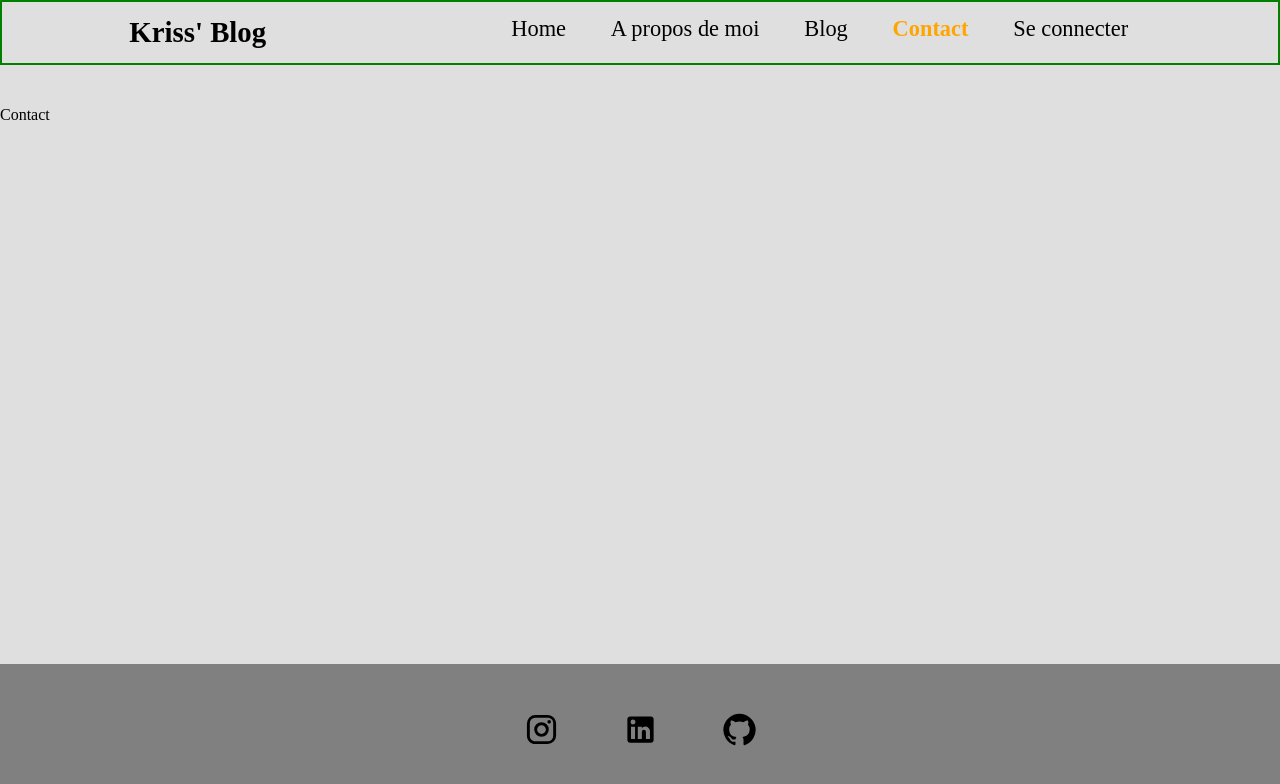
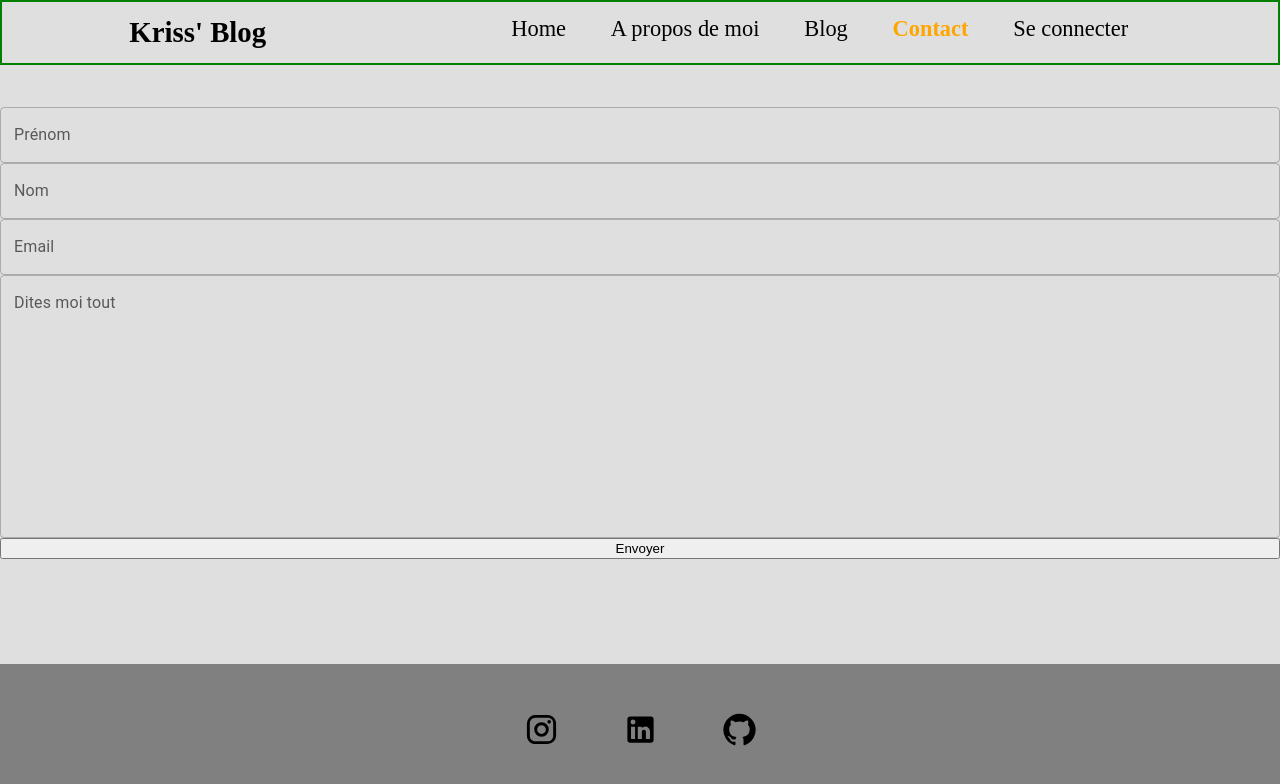
Before and after one commit to Kriss-Hanna/blog-react-ts, a React (Vite) app: page /contact in a window 1280 px wide. Shown: the top 784 px of the page. Built offline with nearby package versions, Linux system fonts and the light colour scheme.

Commit message:
add contact form

```diff
--- a/package.json
+++ b/package.json
@@ -17,6 +17,7 @@
     "axios": "^1.4.0",
     "react": "^18.2.0",
     "react-dom": "^18.2.0",
+    "react-hook-form": "^7.43.9",
     "react-router-dom": "^6.11.0",
     "sass": "^1.62.1"
   },
--- a/src/pages/Contact.tsx
+++ b/src/pages/Contact.tsx
@@ -1,9 +1,57 @@
-import React from 'react'
+import { useForm, SubmitHandler } from "react-hook-form";
+import { useState } from "react";
+import TextField from '@mui/material/TextField';
 
-function Contact() {
+interface FormData {
+  firstName: string;
+  lastName: string;
+  email: string;
+  message: string;
+}
+const Contact = () => {
+  const {
+    register,
+    handleSubmit,
+    formState: { errors }
+  } = useForm<FormData>();
+  const [isSubmitting, setIsSubmitting] = useState(false);
+
+  const onSubmit: SubmitHandler<FormData> = (data) => {
+    setIsSubmitting(true);
+    console.log(data);
+    setIsSubmitting(false);
+  };
+
   return (
-    <div>Contact</div>
-  )
-}
+    <form className="form-container" onSubmit={handleSubmit(onSubmit)}>
 
-export default Contact
+
+      <TextField id="outlined-basic" label="Prénom" variant="outlined" {...register("firstName", { required: true })}  />
+      {errors.firstName && <span>Ce champ est requis</span>}
+
+      <TextField id="outlined-basic" label="Nom" variant="outlined" {...register("lastName", { required: true })} />
+      {errors.lastName && <span>Ce champ est requis</span>}
+
+      <TextField id="outlined-basic" label="Email" variant="outlined"   type="email"
+        {...register("email", {
+          required: true,
+          pattern: /^[A-Z0-9._%+-]+@[A-Z0-9.-]+\.[A-Z]{2,}$/i
+        })} />
+      {errors.email && errors.email.type === "required" && (
+        <span>Ce champ est requis</span>
+      )}
+      {errors.email && errors.email.type === "pattern" && (
+        <span>Ce champ doit être une adresse email valide</span>
+      )}
+
+      <TextField multiline aria-multiline minRows={10}  label="Dites moi tout"  {...register("message", { required: true })} />
+      {errors.message && <span>Ce champ est requis</span>}
+
+      <button type="submit" disabled={isSubmitting}>
+        Envoyer
+      </button>
+    </form>
+  );
+};
+
+export default Contact;
--- a/src/pages/Home.tsx
+++ b/src/pages/Home.tsx
@@ -3,7 +3,7 @@
 function Home() {
   return (
     <div className="home-container">
-      <img src="https://images.pexels.com/photos/3861959/pexels-photo-3861959.jpeg?auto=compress&cs=tinysrgb&w=1260&h=750&dpr=1" alt="Homme faisant de la programmation" />
+      <img src="./img-home.jpg" alt="Homme faisant de la programmation" />
       <div>
         <h2>Lorem ipsum dolor, sit amet consectetur adipisicing elit.</h2>
         <p>Lorem ipsum dolor sit amet consectetur adipisicing elit. Animi sed repudiandae obcaecati nisi eveniet voluptatibus tempore ullam, illum magni necessitatibus molestiae? Vitae consectetur nisi, dolorum libero sapiente dolores! Impedit fugiat, consectetur dolores, iste, officia iusto doloremque nulla placeat quis dicta vitae vel quia. Nemo laudantium facere sed aut debitis quo ea dolores eum. Repudiandae enim deleniti voluptas voluptatem, maiores quo ad laborum officiis deserunt. Delectus quaerat laboriosam, quasi nisi culpa consequatur aliquid ab cumque magnam exercitationem possimus quam ullam cupiditate quo vel cum eum officiis nostrum! Dicta quod sint earum quasi neque, velit eligendi est natus eaque veritatis iste consectetur, ipsam culpa odio odit beatae esse harum vero obcaecati distinctio quaerat aperiam hic itaque. Porro, fuga nisi adipisci vel voluptatum aspernatur enim amet, illo quae est sed? Architecto magni placeat est alias exercitationem blanditiis, hic, porro harum nam qui pariatur assumenda suscipit aperiam sint rerum? Ad consequatur illo omnis veniam aperiam saepe animi, incidunt libero atque ex, reiciendis sapiente placeat natus at illum ipsa non, minima ullam dolorum. Laboriosam debitis atque quod nihil exercitationem quisquam accusamus magnam odio deleniti tempora facilis eveniet totam eos dicta eligendi dolores quibusdam, voluptatibus harum autem nostrum sapiente iusto eaque necessitatibus quidem. Esse, voluptate officiis!</p>
--- /dev/null
+++ b/src/styles/Contact.sass
@@ -0,0 +1,3 @@
+.form-container
+    display: flex
+    flex-direction: column
--- a/src/styles/Home.sass
+++ b/src/styles/Home.sass
@@ -3,6 +3,10 @@
     justify-content: space-evenly
     border: 2px solid red
     padding: 3rem
+
+    img
+        height: 40em
+        width: 30rem
 
     h2
         font-size: 2rem
--- a/src/styles/global.sass
+++ b/src/styles/global.sass
@@ -1,6 +1,7 @@
 @import "../styles/Navbar"
 @import "../styles/Footer"
 @import "../styles/Home"
+@import "../styles/Contact"
 
 body
     background-color: #DFDFDF
```
Also changed, not shown: 2 other files (tests, documents, lock files or other folders).
